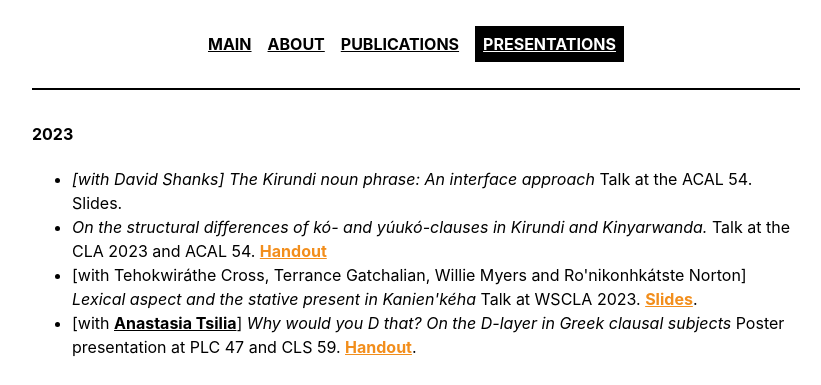
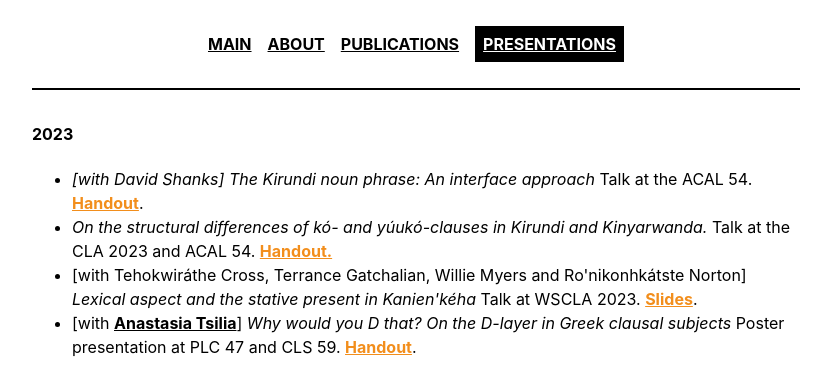
Before and after one commit to morgunova-katya/morgunova-katya.github.io, a Jekyll site: the page built from _pages/presentations.md, in a window 1280 px wide. Shown: the top 385 px of the page, without its empty margins (224-1045 px from the left). Built offline with Jekyll 4.4.1, drawn with Linux system fonts in a browser that asks for light colours.

Commit message:
acal add

```diff
--- a/_pages/presentations.md
+++ b/_pages/presentations.md
@@ -6,8 +6,8 @@ title: Presentations
 <h4> 2023 </h4>
 
 <ul>
-	<li> <i>[with David Shanks] The Kirundi noun phrase: An interface approach</i> Talk at the ACAL 54. Slides. </li>
-	<li> <i>On the structural differences of kó- and yúukó-clauses in Kirundi and Kinyarwanda.</i> Talk at the CLA 2023 and ACAL 54. <a href="{{ site.baseurl }}/files/morgunova_2023_ACAL_handout.pdf" class="pdf">Handout</a> </li>
+	<li> <i>[with David Shanks] The Kirundi noun phrase: An interface approach</i> Talk at the ACAL 54. <a href="{{ site.baseurl }}/files/morgunova_shanks_acal.pdf" class="pdf">Handout</a>. </li>
+	<li> <i>On the structural differences of kó- and yúukó-clauses in Kirundi and Kinyarwanda.</i> Talk at the CLA 2023 and ACAL 54. <a href="{{ site.baseurl }}/files/morgunova_2023_ACAL_handout.pdf" class="pdf">Handout.</a> </li>
 	<li>[with Tehokwiráthe Cross, Terrance Gatchalian, Willie Myers and Ro'nikonhkátste Norton] <i> Lexical aspect and the stative present in Kanien'kéha </i> Talk at WSCLA 2023. <a href="{{ site.baseurl }}/files/wscla_slides.pdf" class="pdf">Slides</a>.</li>
 	<li>[with <a href='https://www.anastasiatsilia.com/'>Anastasia Tsilia</a>] <i> Why would you D that? On the D-layer in Greek clausal subjects </i> Poster presentation at PLC 47 and CLS 59. <a href="{{ site.baseurl }}/files/greek_spr2023_handout.pdf" class="pdf">Handout</a>.</li>
 </ul>
```
Also changed, not shown: 1 other file.
